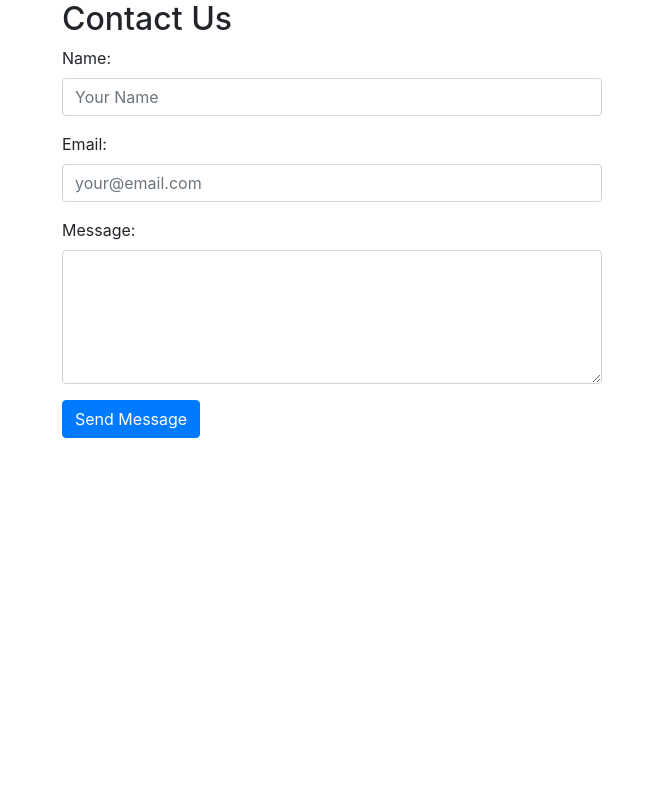
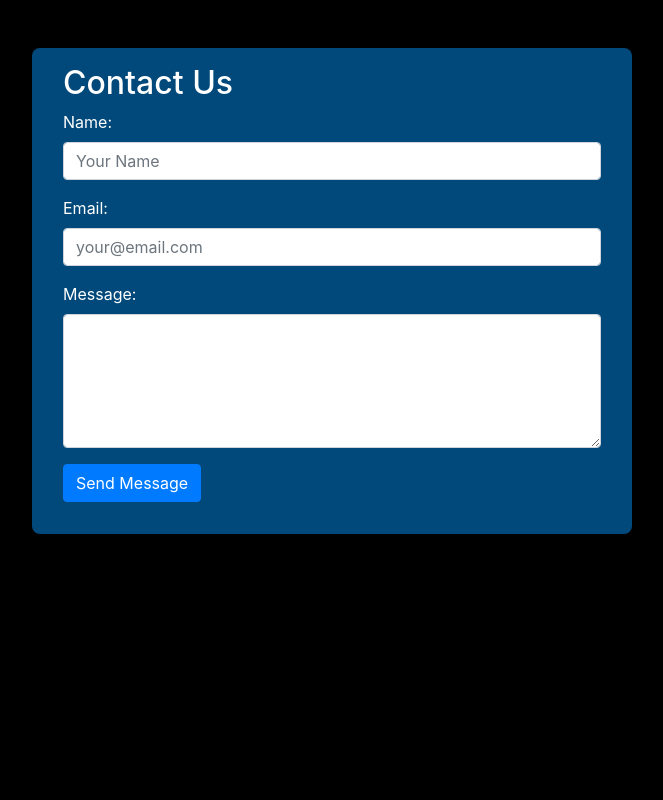
Before and after one commit to viVeK21111/retail_insights, a Flask app: page /contact in a window 1280 px wide. Shown: the whole page, without its empty margins (308-971 px from the left). Run offline with Flask 3, Linux system fonts and the light colour scheme; some libraries are stand-ins or nearby versions.

Commit message:
contactus db

```diff
--- a/app.py
+++ b/app.py
@@ -1,7 +1,26 @@
 from flask import Flask, render_template, request,jsonify
 from test import result
 from translate import translate
+import MySQLdb
+
+
 app = Flask(__name__)
+
+# Configure database connection
+app.config['MYSQL_HOST'] = 'localhost'
+app.config['MYSQL_USER'] = 'root'
+app.config['MYSQL_PASSWORD'] = 'vivek123'
+app.config['MYSQL_DB'] = 'k_tshirts'
+
+# Initialize database connection
+db = MySQLdb.connect(
+    host=app.config['MYSQL_HOST'],
+    user=app.config['MYSQL_USER'],
+    passwd=app.config['MYSQL_PASSWORD'],
+    db=app.config['MYSQL_DB']
+)
+cursor = db.cursor()
+
 
 # Cache-like function (can use Flask-Cache for production use)
 def fetch_response(question):
@@ -21,12 +40,14 @@ def submit():
         except Exception as e:
             answer = f"An error occurred: {e}"
 
+    print("answer is : ",answer)
     if isinstance(answer, dict):  # Safeguard in case `answer` isn't a dictionary
             query = answer['query']
             answer =  answer['result']
     else:
-        query = ""
-        answer = answer
+        query = question
+        if(len(answer)>300):
+         answer = answer[-328:-61]
     return render_template('submit.html', query=query,answer=answer)
 
 @app.route('/translate', methods=['POST'])
@@ -41,5 +62,20 @@ def api_translate():
 def contact():
     return render_template('contact.html')
 
+
+@app.route('/submitcontact', methods=['POST'])
+def submit_contact():
+    # Get form data
+    name = request.form['name']
+    email = request.form['email']
+    message = request.form['message']
+
+    # Insert into database
+    query = "INSERT INTO feedback (name, email, message) VALUES (%s, %s, %s)"
+    cursor.execute(query, (name, email, message))
+    db.commit()
+
+    return "Message Submitted Successfully!\n We will contact you soon."
+
 if __name__ == '__main__':
     app.run(debug=True)
--- a/requirements.txt
+++ b/requirements.txt
@@ -2,6 +2,7 @@ chroma-hnswlib==0.7.6
 chromadb==0.5.18
 easygoogletranslate==0.0.4
 Flask==3.0.3
+Flask-MySQLdb==2.0.0
 google-ai-generativelanguage==0.6.9
 google-api-core==2.19.2
 google-api-python-client==2.145.0
--- a/templates/contact.html
+++ b/templates/contact.html
@@ -2,23 +2,34 @@
     <body>
         <head>
             <link rel="stylesheet" href="https://maxcdn.bootstrapcdn.com/bootstrap/4.0.0/css/bootstrap.min.css">
+            <style>
+              .container {
+                background-color: rgb(0, 73, 122);
+                color: white;
+                border-radius: 8px;
+                max-width: 600px;
+              }
+              body {
+                background-color: black;
+              }
+            </style>
         </head>
-        <div class="container">
+        <div class="container mt-5">
             <div class="row justify-content-center">
-              <div class="col-md-6">
+              <div class="col m-3">
                 <h2>Contact Us</h2>
-                <form>
+                <form action="/submitcontact" method="POST" id="form">
                   <div class="form-group">
                     <label for="name">Name:</label>
-                    <input type="text" class="form-control" id="name" placeholder="Your Name">
+                    <input type="text" class="form-control" id="name" name="name" placeholder="Your Name">
                   </div>
                   <div class="form-group">
                     <label for="email">Email:</label>
-                    <input type="email" class="form-control" id="email" placeholder="your@email.com">
+                    <input type="email" class="form-control" id="email" name="email" placeholder="your@email.com">
                   </div>
                   <div class="form-group">
                     <label for="message">Message:</label>
-                    <textarea class="form-control" id="message" rows="5"></textarea>
+                    <textarea class="form-control" id="message" name="message" rows="5"></textarea>
                   </div>
                   <button type="submit" class="btn btn-primary">Send Message</button>
                 </form>
```
Also changed, not shown: templates/submit.html (+8 -5 lines).
